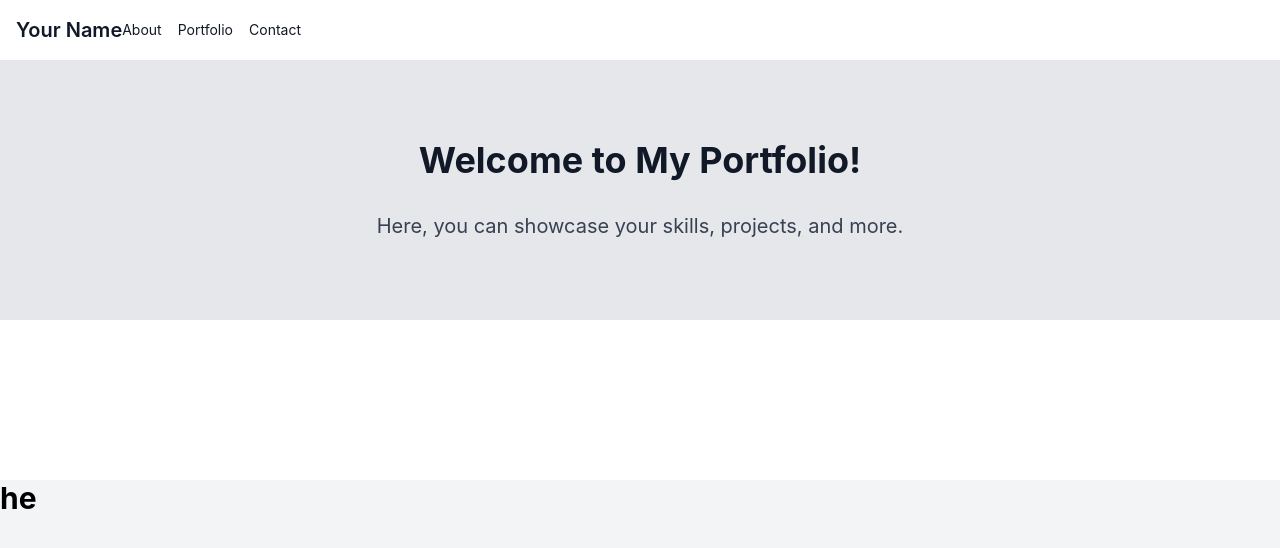
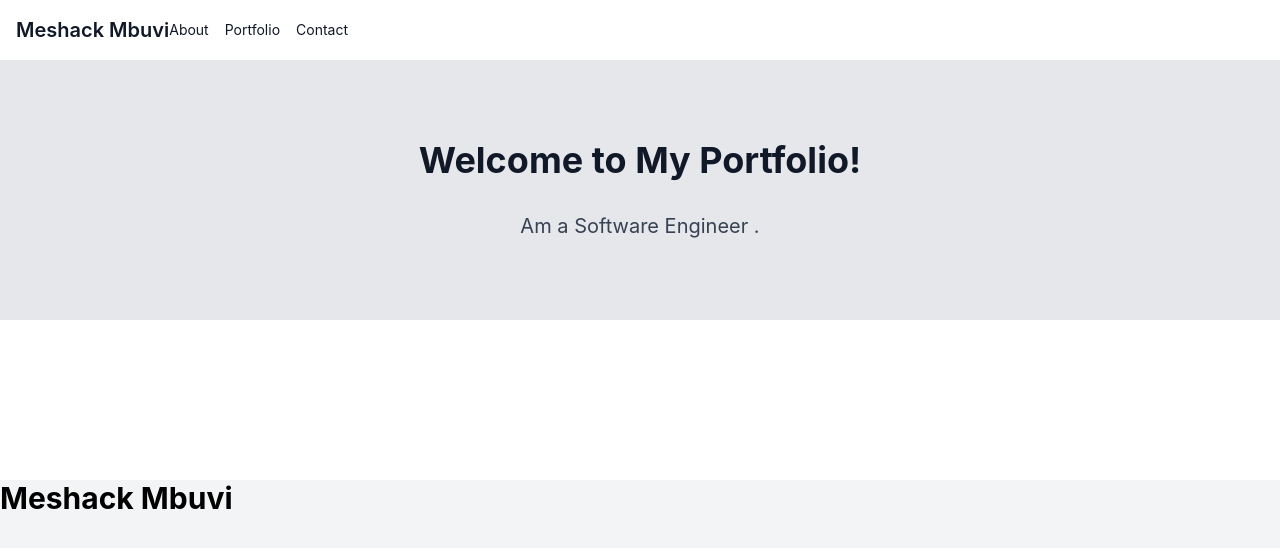
Before and after one commit to MbuviDev/Portfolio, a React (Create React App) app: page / in a window 1280 px wide. Shown: the top 548 px of the page. Built offline with nearby package versions, Linux system fonts and the light colour scheme.

Commit message:
tring different styles

```diff
--- a/src/App.js
+++ b/src/App.js
@@ -9,7 +9,7 @@ function App() {
         <div className="container mx-auto px-4">
           <nav className="flex items-center justify-between flex-wrap py-4">
             <div className="flex items-center flex-shrink-0 text-gray-900">
-              <span className="font-semibold text-xl">Your Name</span>
+              <span className="font-semibold text-xl">Meshack Mbuvi</span>
             </div>
             <div className="w-full block flex-grow lg:flex lg:items-center lg:w-auto">
               <div className="text-sm lg:flex-grow">
@@ -42,14 +42,14 @@ function App() {
             Welcome to My Portfolio!
           </h1>
           <p className="text-xl text-center text-gray-700">
-            Here, you can showcase your skills, projects, and more.
+            Am a Software Engineer .
           </p>
         </div>
       </section>
 
       <section id="about" className="bg-white py-20" />
         {/* <div className="container mx-auto px-4" > */}
-          <h2 className="text-3xl font-bold"> he</h2>
+          <h2 className="text-3xl font-bold">Meshack Mbuvi</h2>
 
       </div >
   );
```
